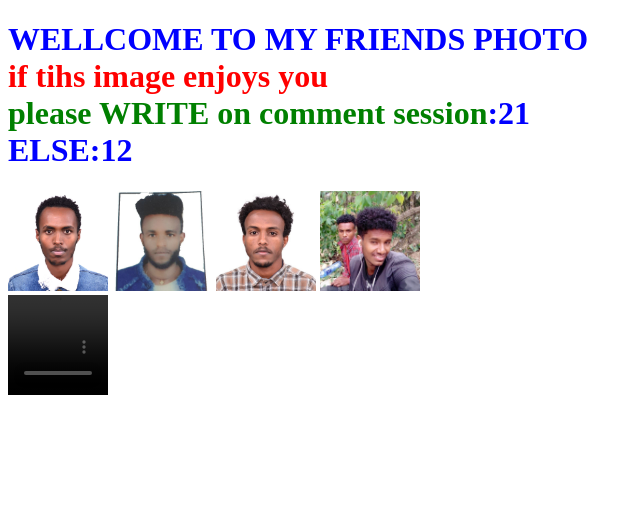
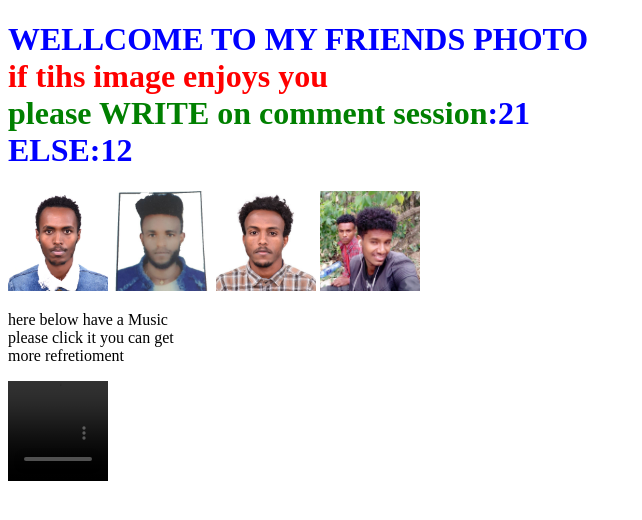
Before and after one commit to hadush21/hadush, a plain HTML site: page image.html in a window 1280 px wide. Shown: the whole page, without its empty margins (0-642 px from the left). Drawn offline with Linux system fonts and the light colour scheme; grey boxes are pictures that could not be loaded.

Commit message:
Update image.html

```diff
--- a/image.html
+++ b/image.html
@@ -14,6 +14,7 @@ if tihs image enjoys you </span><br><span style="color:green"> please WRITE on c
     <img src="to.jpg" width="100" height="100" alt=" this photo is the owner photo">
     <img src="ted.jpg" width="100" height="100" alt=" this photo is the owner photo">
     <img src="tedd.jpg" width="100" height="100" alt=" this photo is the owner photo"><br>
+    <p>here below have a Music<br> please  click it you can get <br> more refretioment</p>
     <video width="100" height="100" controls>
    <source src="abr.mp4" type="video/mp4">
 <a href="abr.mp4">abrham</a>
```
